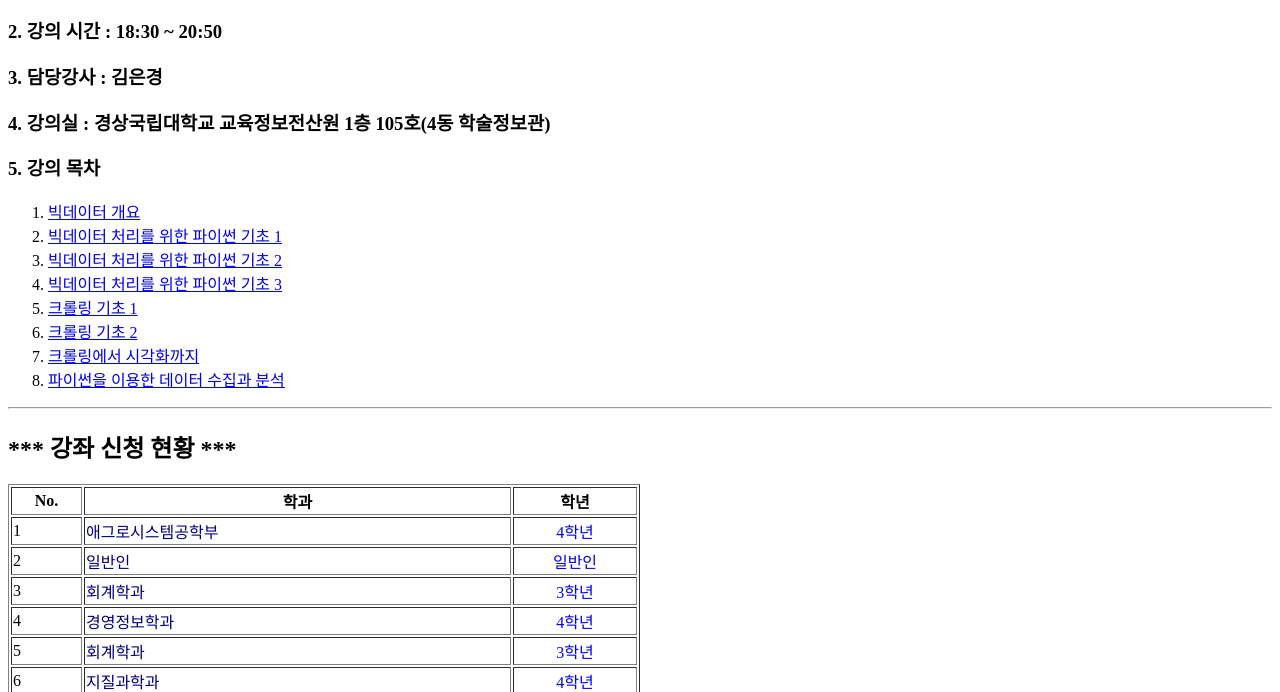
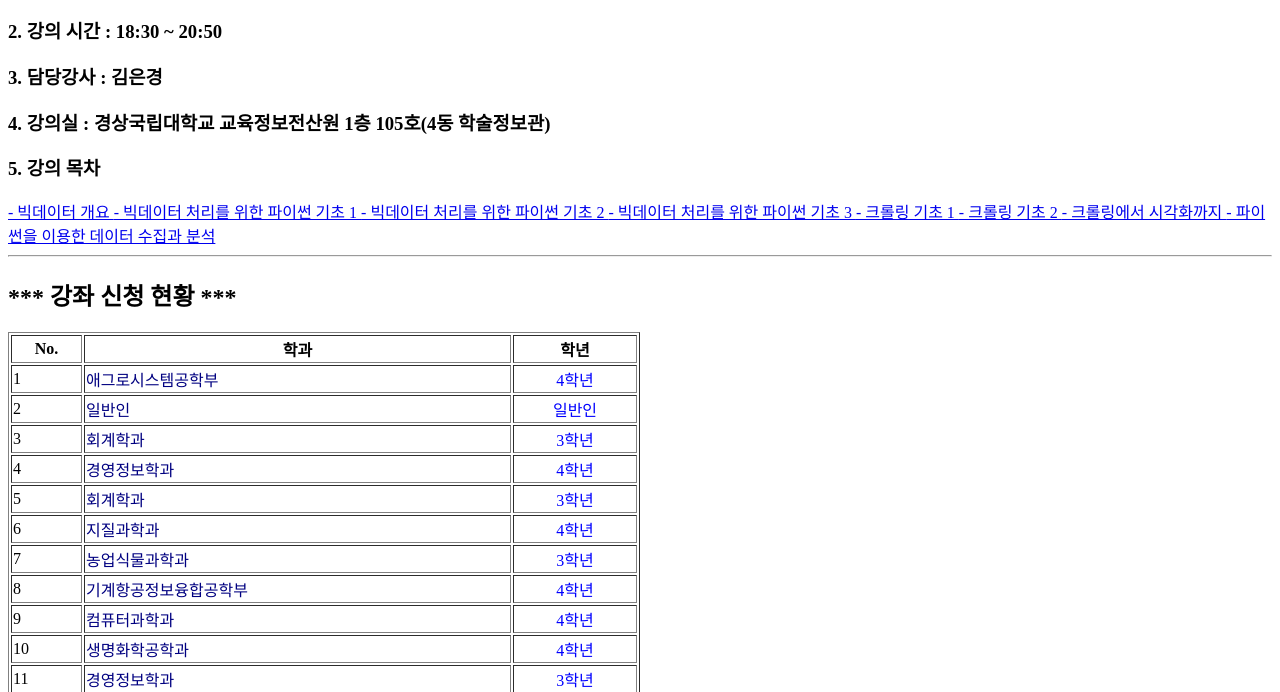
Before and after one commit to Madelen2016/class, a plain HTML site: page index.html in a window 1280 px wide. Shown: the part 105-797 px from the top of the page. Drawn offline with Linux system fonts and the light colour scheme.

Commit message:
Update index.html

```diff
--- a/index.html
+++ b/index.html
@@ -30,16 +30,16 @@
     <h3> 3. 담당강사 : 김은경  </h3>
     <h3> 4. 강의실 : 경상국립대학교 교육정보전산원 1층 105호(4동 학술정보관)</h3>
     <h3> 5. 강의 목차 </h3>
-        <ol>
-          <li>  <a href="01 intro.pdf "> 빅데이터 개요  </a>  </li>
-          <li>  <a href="02 python basic1.pdf "> 빅데이터 처리를 위한 파이썬 기초 1 </a>  </li>
-          <li>  <a href="03 python basic2.pdf"> 빅데이터 처리를 위한 파이썬 기초 2 </a> </li>
-          <li>  <a href="04 python basic3.pdf "> 빅데이터 처리를 위한 파이썬 기초 3 </a> </li>
-          <li>  <a href="05 openAPI.pdf "> 크롤링 기초 1 </a>  </li>
-          <li>  <a href="06 crawling1.pdf "> 크롤링 기초 2   </a>  </li>
-          <li>  <a href="07 crawling2.pdf "> 크롤링에서 시각화까지  </a>  </li>
-          <li>  <a href="08 crawling_analysis.pdf "> 파이썬을 이용한 데이터 수집과 분석  </a>  </li>
-        </ol>
+
+    <a href="01 intro.pdf "> - 빅데이터 개요  </a>  </li>
+    <a href="02 python basic1.pdf "> - 빅데이터 처리를 위한 파이썬 기초 1 </a>  </li>
+    <a href="03 python basic2.pdf"> - 빅데이터 처리를 위한 파이썬 기초 2 </a> </li>
+    <a href="04 python basic3.pdf "> - 빅데이터 처리를 위한 파이썬 기초 3 </a> </li>
+    <a href="05 openAPI.pdf "> - 크롤링 기초 1 </a>  </li>
+    <a href="06 crawling1.pdf "> - 크롤링 기초 2   </a>  </li>
+    <a href="07 crawling2.pdf "> - 크롤링에서 시각화까지  </a>  </li>
+    <a href="08 crawling_analysis.pdf "> - 파이썬을 이용한 데이터 수집과 분석  </a>  </li>
+
 
     <hr>
 
```
